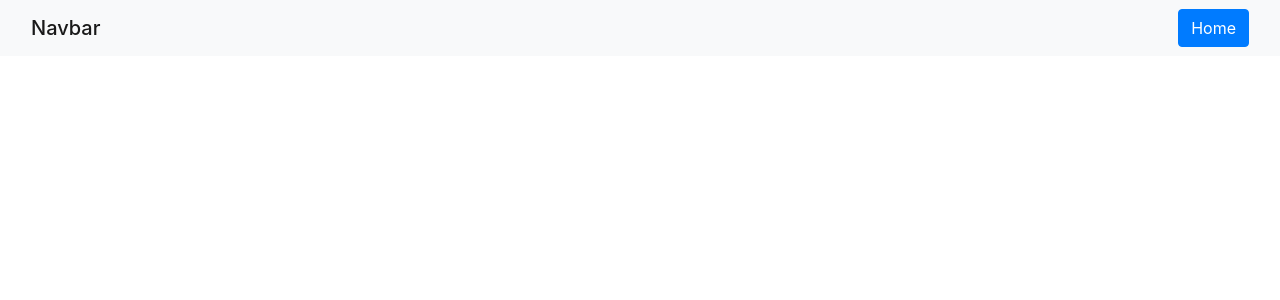
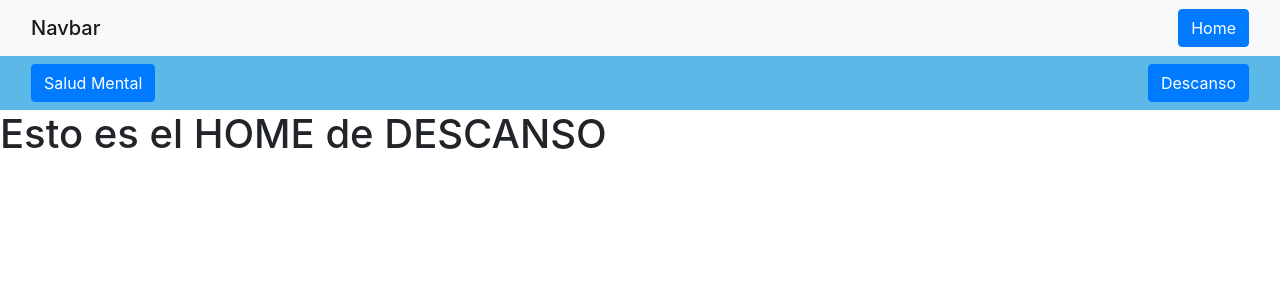
Before and after one commit to simoch117/projecte-final-grup-pau-victor-sandra-i-sergio, a Vue app in the folder web/vue-projecte-final/: page /descanso in a window 1280 px wide. Before the commit this address had no page. Shown: the top 300 px of the page. Built offline with nearby package versions, Linux system fonts and the light colour scheme.

Commit message:
plantilla subheader hecho

```diff
--- a/web/vue-projecte-final/src/components/SubHeader.vue
+++ b/web/vue-projecte-final/src/components/SubHeader.vue
@@ -1,8 +1,45 @@
 <template>
-  <nav class="navbar navbar-light bg-light">
+  <nav
+    v-if="this.$route.name == 'descanso' || this.$route.name == 'saludmental'"
+    class="navazul navbar navbar-light bg-light"
+  >
     <div class="container-fluid">
-      <span class="navbar-brand mb-0 h1">Navbar</span>
-      <RouterLink class="btn btn-primary" to="/">Home</RouterLink>
+      <RouterLink class="btn btn-primary" to="/saludmental"
+        >Salud Mental</RouterLink
+      >
+
+      <RouterLink class="btn btn-primary" to="/descanso">Descanso</RouterLink>
+    </div>
+  </nav>
+  <nav
+    v-if="this.$route.name == 'ejercicio'"
+    class="navnaranja navbar navbar-light bg-light"
+  >
+    <div class="container-fluid">
+      <RouterLink class="btn btn-primary" to="/saludmental">Rutinas</RouterLink>
+
+      <RouterLink class="btn btn-primary" to="/descanso">Productos</RouterLink>
+    </div>
+  </nav>
+  <nav
+    v-if="this.$route.name == 'alimentacion'"
+    class="navverde navbar navbar-light bg-light"
+  >
+    <div class="container-fluid">
+      <RouterLink class="btn btn-primary" to="/saludmental">Recetas</RouterLink>
+
+      <RouterLink class="btn btn-primary" to="/descanso">Productos</RouterLink>
     </div>
   </nav>
 </template>
+<style scoped>
+.navazul {
+  background-color: #5cb8e6 !important;
+}
+.navnaranja {
+  background-color: #ff914d !important;
+}
+.navverde {
+  background-color: #7ed957 !important;
+}
+</style>
--- a/web/vue-projecte-final/src/router/index.js
+++ b/web/vue-projecte-final/src/router/index.js
@@ -4,6 +4,7 @@ import HomeEjercicio from "../views/HomeEjercicio.vue";
 import HomeAlimentacion from "../views/HomeAlimentacion.vue";
 import HomeSaludmental from "../views/HomeSaludmental.vue";
 import HomeInicio from "../views/HomeInicio.vue";
+import HomeDescanso from "../views/HomeDescanso.vue";
 
 const router = createRouter({
   history: createWebHistory(import.meta.env.BASE_URL),
@@ -13,11 +14,6 @@ const router = createRouter({
       name: "home",
       component: HomeInicio,
     },
-    // {
-    //   path: "/inicio",
-    //   name: "inicio",
-    //   component: HomeInicio,
-    // },
     {
       path: "/ejercicio",
       name: "ejercicio",
@@ -33,6 +29,11 @@ const router = createRouter({
       name: "saludmental",
       component: HomeSaludmental,
     },
+    {
+      path: "/descanso",
+      name: "descanso",
+      component: HomeDescanso,
+    },
   ],
 });
 
--- a/web/vue-projecte-final/src/views/HomeSaludmental.vue
+++ b/web/vue-projecte-final/src/views/HomeDescanso.vue
@@ -14,6 +14,6 @@ export default {
 <template>
   <div>
     <Header />
-    <h1>Esto es el HOME de SALUD MENTAL</h1>
+    <h1>Esto es el HOME de DESCANSO</h1>
   </div>
 </template>
--- a/web/vue-projecte-final/src/views/HomeEjercicio.vue
+++ b/web/vue-projecte-final/src/views/HomeEjercicio.vue
@@ -1,5 +1,18 @@
+<script>
+import Header from "../components/SubHeader.vue";
+
+export default {
+  components: {
+    Header,
+  },
+  data() {
+    return {};
+  },
+};
+</script>
 <template>
   <div>
+    <Header />
     <h1>Esto es el HOME de EJERCICIO</h1>
   </div>
 </template>
```
